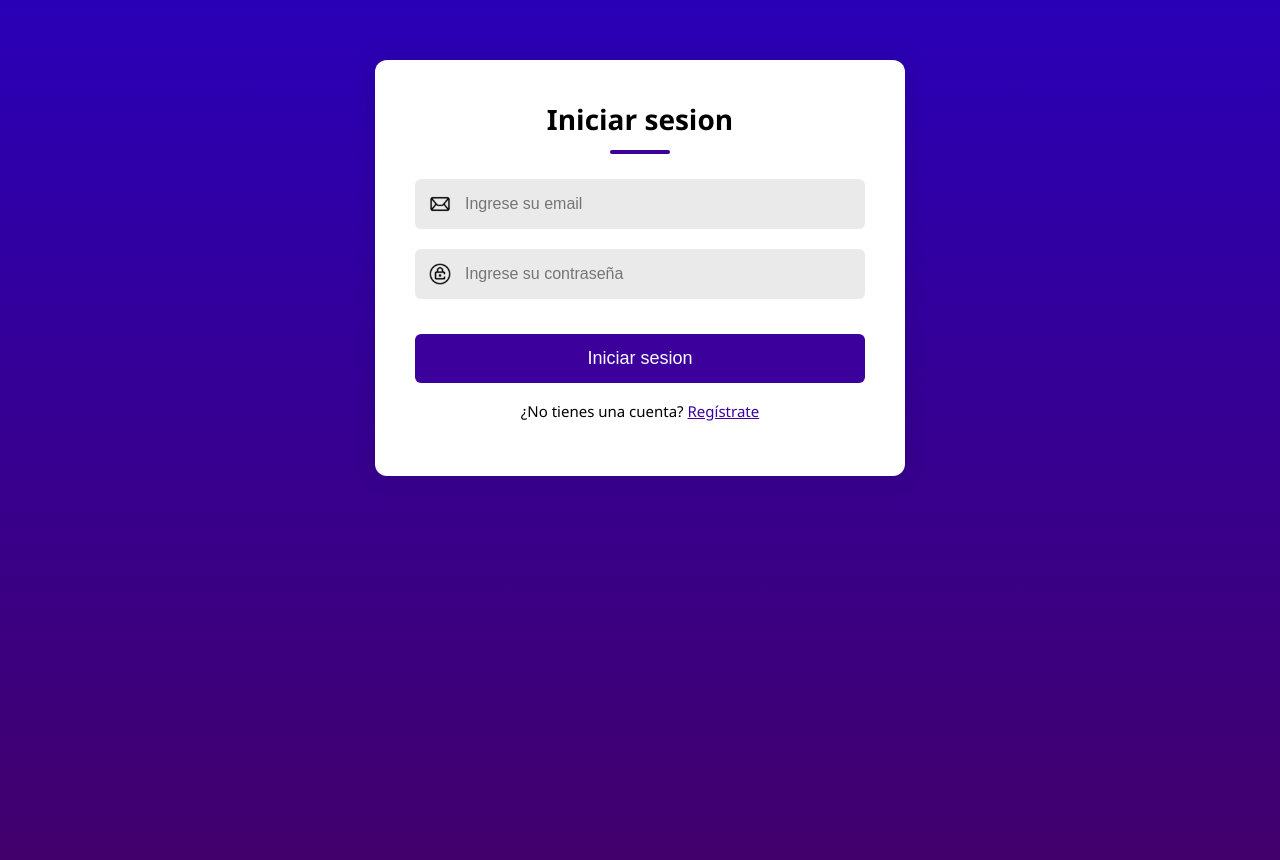
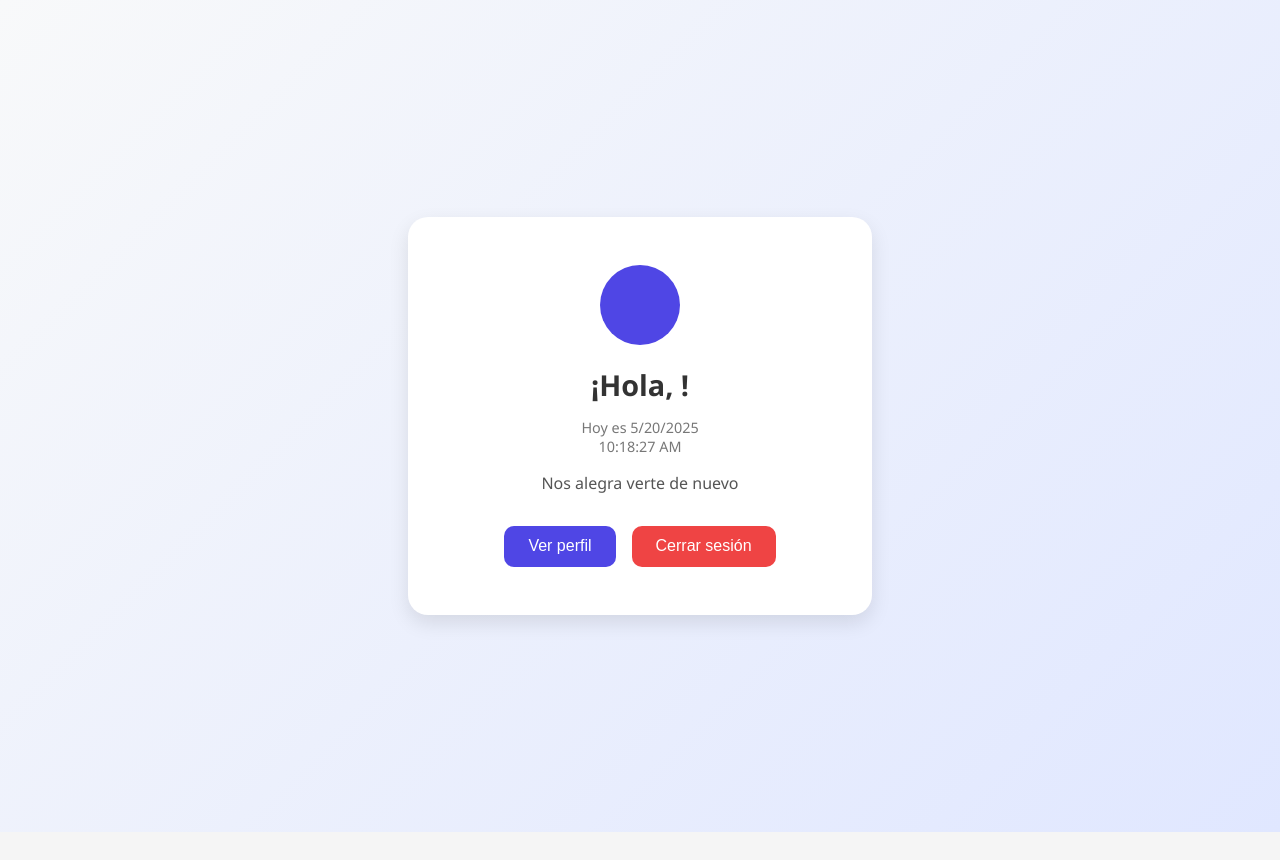
Before and after one commit to ElysiuM1617/proyectoReact, a React (Create React App) app: page /home in a window 1280 px wide. After the commit the page ends 832 px from the top, so only its background shows below. Built offline with nearby package versions, Linux system fonts and the light colour scheme.

Commit message:
feat(home): mejorar presentacion de la pagina inicio

```diff
--- a/package.json
+++ b/package.json
@@ -10,6 +10,7 @@
     "firebase": "^11.7.3",
     "react": "^19.1.0",
     "react-dom": "^19.1.0",
+    "react-router-dom": "^7.6.0",
     "react-scripts": "5.0.1",
     "web-vitals": "^2.1.4"
   },
--- a/src/App.js
+++ b/src/App.js
@@ -1,12 +1,18 @@
-import './App.css';
-import { LoginSignup } from './Components/Login-Signup/LoginSignup';
+import React from 'react';
+import { BrowserRouter as Router, Routes, Route, Navigate } from 'react-router-dom';
+import { LoginSignup }  from './Components/Login-Signup/LoginSignup';
+import { Home }  from './Home';
 
-function App() {
+export const App = () => {
   return (
-    <div>
-      <LoginSignup/>
-    </div>
+    <Router>
+      <Routes>
+        <Route path="/login" element={<LoginSignup />} />
+        <Route path="/home" element={<Home />} />
+        <Route path="*" element={<Navigate to="/login" />} />
+      </Routes>
+    </Router>
   );
-}
+};
 
 export default App;
--- a/src/Components/Login-Signup/LoginSignup.jsx
+++ b/src/Components/Login-Signup/LoginSignup.jsx
@@ -3,12 +3,14 @@ import React, { useState } from 'react';
 import './LoginSignup.css';
 import { createUserWithEmailAndPassword, signInWithEmailAndPassword, updateProfile } from "firebase/auth";
 import { auth } from '../../firebase'; // Ajusta la ruta si mueves firebase.js a src/
+import { useNavigate } from 'react-router-dom';
 
 import user_icon from '../Assets/person.png';
 import email_icon from '../Assets/email.png';
 import password_icon from '../Assets/password.png';
 
 export const LoginSignup = () => {
+  const navigate = useNavigate();
   const [action, setAction] = useState('Iniciar sesion');
   const [name, setName] = useState('');
   const [email, setEmail] = useState('');
@@ -53,6 +55,8 @@ export const LoginSignup = () => {
         setMessage(`Bienvenido de nuevo, ${email}`);
         setEmail('');
         setPassword('');
+
+        navigate('/home'); // Redirige a la página de inicio después de iniciar sesión
       }
     } catch (error) {
       if (error.code === 'auth/email-already-in-use') {
--- /dev/null
+++ b/src/Home.css
@@ -0,0 +1,94 @@
+.home-container {
+  display: flex;
+  justify-content: center;
+  align-items: center;
+  height: 100vh;
+  background: linear-gradient(135deg, #f8f9fa, #e0e7ff);
+  font-family: 'Segoe UI', sans-serif;
+  padding: 1rem;
+}
+
+.home-card {
+  background: white;
+  padding: 3rem 2rem;
+  border-radius: 20px;
+  box-shadow: 0 8px 20px rgba(0, 0, 0, 0.1);
+  text-align: center;
+  max-width: 400px;
+  width: 100%;
+}
+
+.avatar {
+  width: 80px;
+  height: 80px;
+  border-radius: 50%;
+  object-fit: cover;
+  margin-bottom: 1rem;
+  border: 2px solid #ccc;
+}
+
+.welcome-text {
+  font-size: 1.8rem;
+  margin-bottom: 0.3rem;
+  color: #333;
+}
+
+.date-time {
+  font-size: 0.9rem;
+  color: #777;
+  margin-bottom: 1rem;
+}
+
+.subtitle {
+  margin-bottom: 2rem;
+  color: #555;
+}
+
+.btn-group {
+  display: flex;
+  gap: 1rem;
+  justify-content: center;
+  flex-wrap: wrap;
+}
+
+.btn-primary, .btn-secondary {
+  padding: 0.7rem 1.5rem;
+  font-size: 1rem;
+  border: none;
+  border-radius: 10px;
+  cursor: pointer;
+  transition: all 0.3s ease;
+}
+
+.btn-primary {
+  background-color: #4f46e5;
+  color: white;
+}
+
+.btn-primary:hover {
+  background-color: #4338ca;
+}
+
+.btn-secondary {
+  background-color: #ef4444;
+  color: white;
+}
+
+.btn-secondary:hover {
+  background-color: #dc2626;
+}
+
+.avatar-circle {
+  width: 80px;
+  height: 80px;
+  background-color: #4f46e5;
+  color: white;
+  border-radius: 50%;
+  display: flex;
+  align-items: center;
+  justify-content: center;
+  font-size: 28px;
+  font-weight: bold;
+  margin: 0 auto 1rem;
+  text-transform: uppercase;
+}
--- /dev/null
+++ b/src/Home.js
@@ -0,0 +1,54 @@
+import React, { useEffect, useState } from 'react';
+import { signOut } from "firebase/auth";
+import { auth } from './firebase';
+import { useNavigate } from 'react-router-dom';
+import './Home.css';
+
+export const Home = () => {
+  const navigate = useNavigate();
+  const user = auth.currentUser;
+  const [time, setTime] = useState(new Date());
+  const getInitials = (user) => {
+  const name = user?.displayName || user?.email || '';
+  const parts = name.split(' ');
+  if (parts.length === 1 && name.includes('@')) {
+    return name.charAt(0).toUpperCase();
+  }
+  return parts[0].charAt(0).toUpperCase() + (parts[1]?.charAt(0).toUpperCase() || '');
+};
+
+  useEffect(() => {
+    const interval = setInterval(() => setTime(new Date()), 1000);
+    return () => clearInterval(interval);
+  }, []);
+
+  const handleLogout = async () => {
+    await signOut(auth);
+    navigate('/login');
+  };
+
+  return (
+    <div className="home-container">
+      <div className="home-card">
+        <div className="avatar-circle">{getInitials(user)}</div>
+        <h1 className="welcome-text">
+          ¡Hola, {user?.displayName || user?.email}!
+        </h1>
+        <p className="date-time">
+          Hoy es {time.toLocaleDateString()}<br />
+          {time.toLocaleTimeString()}
+        </p>
+        <p className="subtitle">Nos alegra verte de nuevo</p>
+
+        <div className="btn-group">
+          <button className="btn-primary" onClick={() => alert()}>
+            Ver perfil
+          </button>
+          <button className="btn-secondary" onClick={handleLogout}>
+            Cerrar sesión
+          </button>
+        </div>
+      </div>
+    </div>
+  );
+};
```
Also changed, not shown: 1 other file (tests, documents, lock files or other folders).
